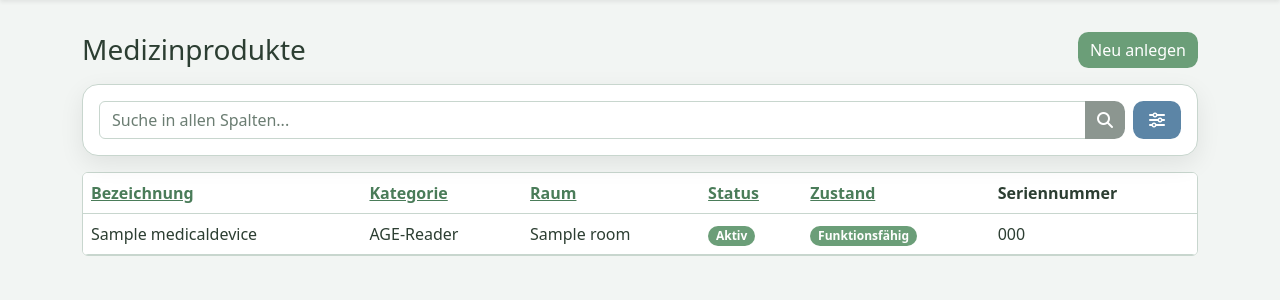
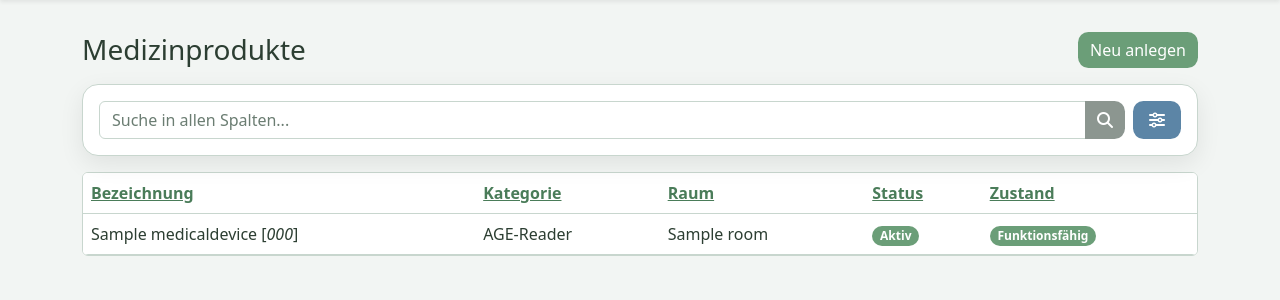
Before and after one commit to fjhzi/MPV, a Django app: page / in a window 1280 px wide. Shown: the part 56-356 px from the top of the page. Run offline with Django 5.2, Linux system fonts and the light colour scheme; data comes from the database, SQL or seed files in the repository; tables that the repository leaves empty hold one stand-in row (values such as "Sample post").

Commit message:
dashboard fix

```diff
--- a/inventory/models.py
+++ b/inventory/models.py
@@ -36,6 +36,7 @@ class MedicalDevice(models.Model):
     class FunctionalStatus(models.TextChoices):
         FUNCTIONAL = "functional", "Funktionsfähig"
         DEFECTIVE = "defective", "Defekt"
+        # DISCARDED = "discarded", "Ausgemustert"
 
     name = models.CharField(max_length=180)
     category = models.ForeignKey(Category, on_delete=models.PROTECT, related_name="devices")
--- a/inventory/templates/inventory/dashboard.html
+++ b/inventory/templates/inventory/dashboard.html
@@ -67,6 +67,7 @@
           <option value="">Zustand</option>
           <option value="functional" {% if request.GET.functional_status == 'functional' %}selected{% endif %}>Funktionsfähig</option>
           <option value="defective" {% if request.GET.functional_status == 'defective' %}selected{% endif %}>Defekt</option>
+          <option value="discarded" {% if request.GET.functional_status == 'discarded' %}selected{% endif %}>Ausgemustert</option>
         </select>
       </div>
 
@@ -91,13 +92,12 @@
       <th><a href='?{{ sort_links.room }}'>Raum</a></th>
       <th><a href='?{{ sort_links.status }}'>Status</a></th>
       <th><a href='?{{ sort_links.condition }}'>Zustand</a></th>
-      <th>Seriennummer</th>
     </tr>
   </thead>
   <tbody>
   {% for device in devices %}
     <tr data-href="{% url 'device-detail' device.pk %}" onclick="window.location.href=this.dataset.href;" style="cursor:pointer;">
-      <td>{{ device.name }}</td>
+      <td>{{ device.name }} [<i>{{ device.serial_number }}</i>]</td>
       <td>{{ device.category.name }}</td>
       <td>{{ device.room.name|default:'-' }}</td>
 
@@ -116,8 +116,6 @@
           <span class="badge rounded-pill bg-danger">{{ device.get_functional_status_display }}</span>
         {% endif %}
       </td>
-
-      <td>{{ device.serial_number }}</td>
     </tr>
   {% empty %}
     <tr><td colspan="6" class="text-center text-muted py-4">Keine Geräte gefunden.</td></tr>
--- a/inventory/templates/inventory/device_detail.html
+++ b/inventory/templates/inventory/device_detail.html
@@ -1,7 +1,7 @@
 {% extends "base.html" %}
 {% block content %}
 <div class="d-flex flex-wrap justify-content-between align-items-center gap-2 mb-3">
-  <h1 class="h3 mb-0">{{ device.name }}</h1>
+  <h1 class="h3 mb-0">{{ device.name }} - <i>{{ device.serial_number }}</i></h1>
   <div class="d-flex gap-2">
     <a class="btn btn-edit" href="{% url 'device-edit' device.pk %}" aria-label="Bearbeiten" title="Bearbeiten"><i class="fa-solid fa-pen-to-square" aria-hidden="true"></i></a>
     <a class="btn btn-delete" href="{% url 'device-delete' device.pk %}" aria-label="Löschen" title="Löschen"><i class="fa-solid fa-trash" aria-hidden="true"></i></a>
```
Also changed, not shown: inventory/templates/inventory/reminders.html (+4 -3 lines).
